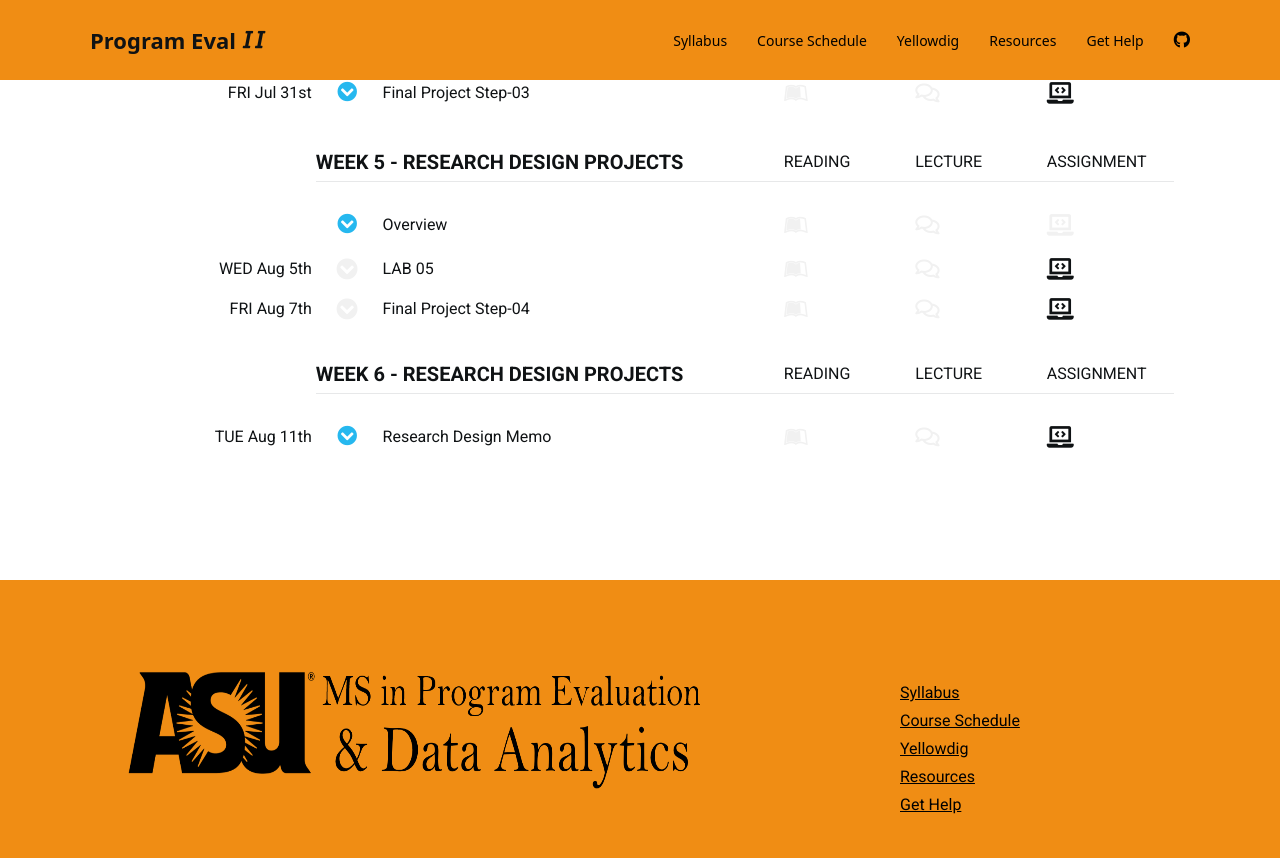
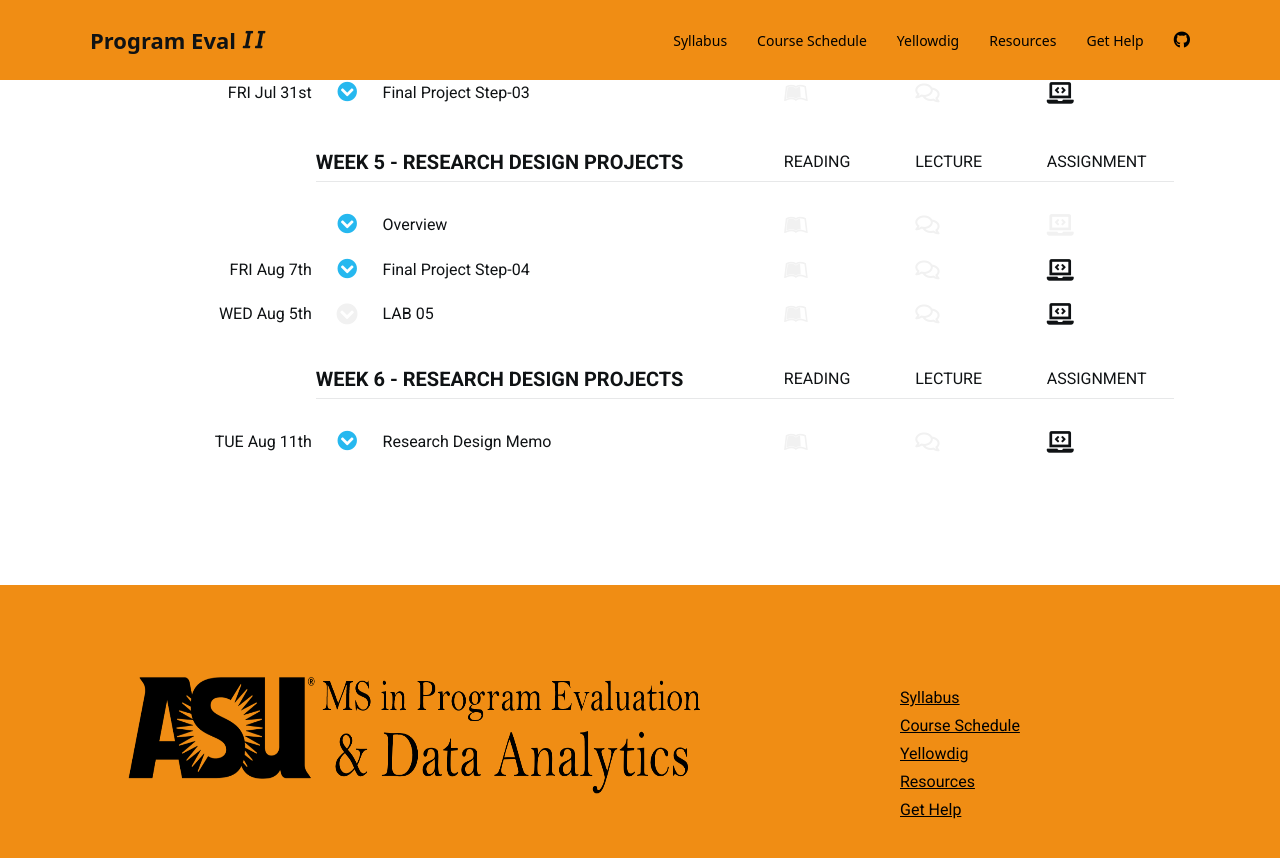
Before and after one commit to DS4PS/cpp-524-sum-2020, a Jekyll site: the page built from schedule.md, in a window 1280 px wide and 900 px high, scrolled down 1005 px. Shown: the top 858 px of the window. Built offline with Jekyll 4.4.1, drawn with Linux system fonts in a browser that asks for light colours; nearby versions of some CDN libraries; a script bundle is joined from its source files by our own code; library files that are not in the unit come from our copies; a style sheet for code colours, icons or effects is not loaded; some of the changed lines change nothing that is shown.

Commit message:
Update schedule.md

```diff
--- a/schedule.md
+++ b/schedule.md
@@ -736,6 +736,29 @@
 
 
 
+*** { @unit = "FRI Aug 7th", @title = "Final Project Step-04", @assignment, @foldout }
+
+<br>
+<br>
+
+## Step 04 - Diagram Your Counterfactual
+
+Review the following example that walks through the steps of diagramming a counterfactual as part of a research design exercise.
+
+[Diagram Your Research Design](https://github.com/DS4PS/cpp-524-sum-2020/raw/master/final-project/step-04-diagram-your-research-design.pdf)
+
+Then complete the following project step:
+
+<a class="uk-button uk-button-default" href="https://github.com/DS4PS/cpp-524-sum-2020/raw/master/final-project/step-04-diagram-your-study-design.pdf">Step-04 Instructions</a>
+
+When you are complete submit your section draft:
+
+<a class="uk-button uk-button-primary" href="{{page.canvas.assignment_url}}">Submit Step</a>
+
+
+<br>
+<br>
+
 
 
 *** { @unit = "WED Aug 5th", @title = "LAB 05", @assignment}
@@ -776,23 +799,7 @@
 
 
 
-*** { @unit = "FRI Aug 7th", @title = "Final Project Step-04", @assignment}
 
-<br>
-<br>
-
-## Step 04 - Identify Your Counterfactual
-
-
-<a class="uk-button uk-button-default" href="">Step-03 Instructions</a>
-
-When you are complete submit your section draft:
-
-<a class="uk-button uk-button-primary" href="{{page.canvas.assignment_url}}">Submit Step</a>
-
-
-<br>
-<br>
 
 
 
```
